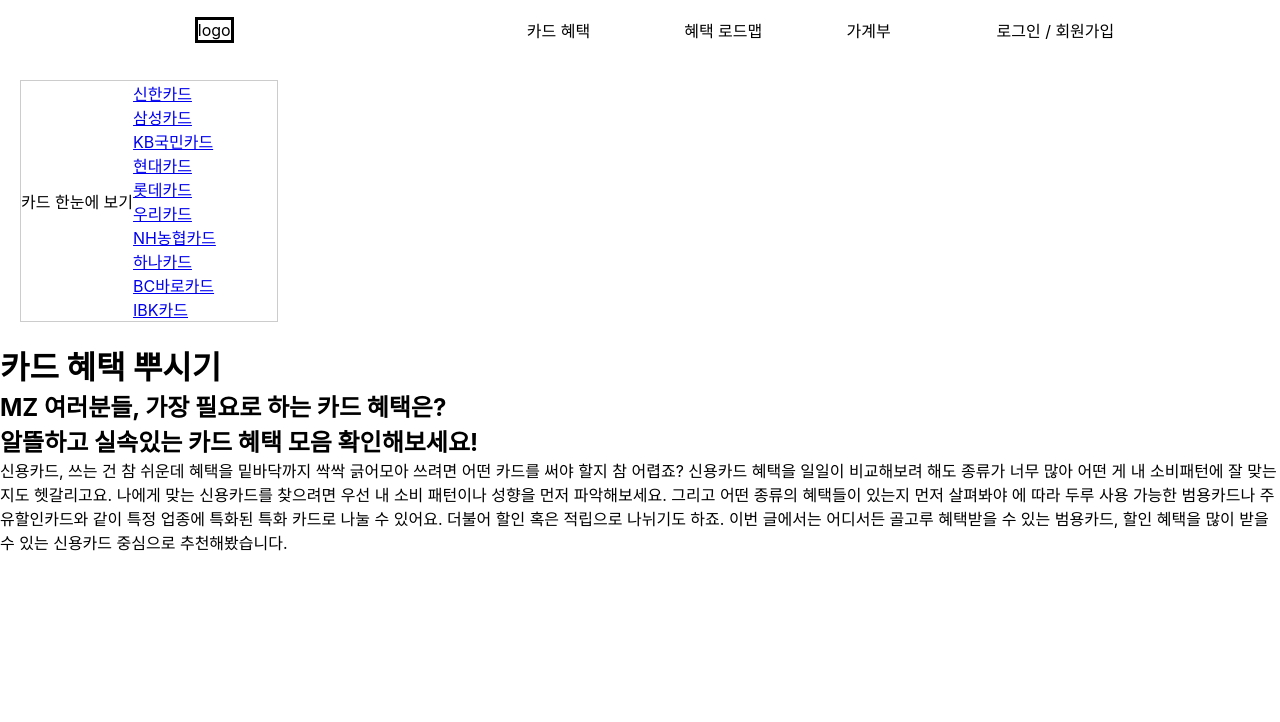
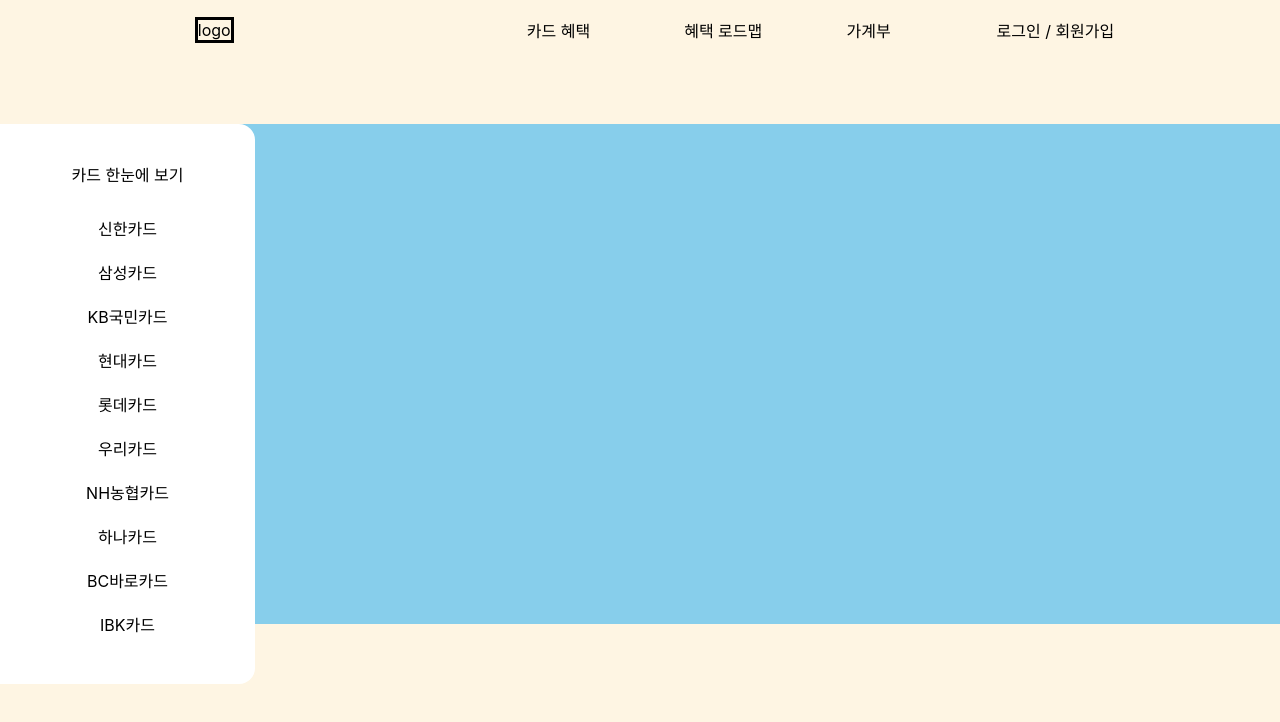
Before and after one commit to 5MZs/5MZs-web, a React (Create React App) app: page /benefit in a window 1280 px wide. Shown: the top 722 px of the page. Built offline with nearby package versions, Linux system fonts and the light colour scheme.

Commit message:
feat: 카드 캐러셀 완성, fetch 구조 완성

```diff
--- a/src/App.css
+++ b/src/App.css
@@ -2,6 +2,20 @@
   padding: 0px;
   margin: 0px;
 }
+
+body {
+  background-color: #FEF5E3;
+}
+
+html, body, #root {
+  height: 100%;
+}
+
+.App {
+  height: 100%;
+  position: relative;
+}
+
 .navbar {
   text-align: center;
   /* padding: 0px 5%; */
--- a/src/App.js
+++ b/src/App.js
@@ -8,8 +8,10 @@
 import Benefit from './component/Benefit';
 import BC from './component/CardNav/BC';
 
+
 function App() {
   return (
+
     <BrowserRouter>
     <div className="App">
       <Nav />
--- a/src/component/Benefit.js
+++ b/src/component/Benefit.js
@@ -1,49 +1,21 @@
 import React from 'react';
+import BenefitCategory from './BenefitCategory';
 import '../styles/benefit.css';
-import { BrowserRouter, Route, Link, Routes } from 'react-router-dom';
+/* import {BrowserRouter, Route, Link, Routes} from 'react-router-dom'; */
 
 /* 카드 서브메뉴 */
 /* 카드헤택 내용 */
 function CardNav() {
-  return(
-    <div>
-        <nav className='CardNav'>
-          <div>
-            <p>카드 한눈에 보기</p>
-          </div>
-            <div>
-              <ul>
-              <li Classname='CardNavList'><Link to="/benefit/shinhan">신한카드</Link></li>
-              <li Classname='CardNavList'><Link to="/benefit/samsung">삼성카드</Link></li>
-              <li Classname='CardNavList'><Link to="/benefit/KB">KB국민카드</Link></li>
-              <li Classname='CardNavList'><Link to="/benefit/hyunda">현대카드</Link></li>
-              <li Classname='CardNavList'><Link to="/benefit/lotte">롯데카드</Link></li>
-              <li Classname='CardNavList'><Link to="/benefit/woori">우리카드</Link></li>
-              <li Classname='CardNavList'><Link to="/benefit/NH">NH농협카드</Link></li>
-              <li Classname='CardNavList'><Link to="/benefit/hana">하나카드</Link></li>
-              <li Classname='CardNavList'><Link to="/benefit/BC">BC바로카드</Link></li>
-              <li Classname='CardNavList'><Link to="/benefit/IBK">IBK카드</Link></li>
-              </ul>
-            </div>
-        </nav>
+    return (
+        <div className="benefitAll">
 
-        <div>
-          <h1>
-          카드 혜택 뿌시기
-          </h1>
-          <h2>
-              MZ 여러분들, 가장 필요로 하는 카드 혜택은? <br/>
-              알뜰하고 실속있는 카드 혜택 모음 확인해보세요!
-          </h2>
-          <p>
-          신용카드, 쓰는 건 참 쉬운데 혜택을 밑바닥까지 싹싹 긁어모아 쓰려면 어떤 카드를 써야 할지 참 어렵죠? 신용카드 혜택을 일일이 비교해보려 해도 종류가 너무 많아 어떤 게 내 소비패턴에 잘 맞는지도 헷갈리고요.
-          나에게 맞는 신용카드를 찾으려면 우선 내 소비 패턴이나 성향을 먼저 파악해보세요. 그리고 어떤 종류의 혜택들이 있는지 먼저 살펴봐야 에 따라 두루 사용 가능한 범용카드나 주유할인카드와 같이 특정 업종에 특화된 특화 카드로 나눌 수 있어요. 더불어 할인 혹은 적립으로 나뉘기도 하죠. 이번 글에서는 어디서든 골고루 혜택받을 수 있는 범용카드, 할인 혜택을 많이 받을 수 있는 신용카드 중심으로 추천해봤습니다.
-          </p>
+          < BenefitCategory />
+
+
+
         </div>
-      </div>
 
-  );
+    )
 }
 
-
 export default CardNav;
--- /dev/null
+++ b/src/component/BenefitCategory.js
@@ -0,0 +1,57 @@
+import React from 'react';
+import '../styles/benefit.css';
+import {Link} from 'react-router-dom';
+
+/* 카드 서브메뉴 */
+/* 카드헤택 내용 */
+function BenefitCategory () {
+    return (
+        <div>
+
+            <div className="cardNav">
+                <div className="cardContent">
+                    <div className="cardSee">
+                        <p>카드 한눈에 보기</p>
+                    </div>
+
+                    <div>
+                        <ul className="cardNavList">
+                            <li>
+                                <Link to="/benefit/shinhan">신한카드</Link>
+                            </li>
+                            <li>
+                                <Link to="/benefit/samsung">삼성카드</Link>
+                            </li>
+                            <li>
+                                <Link to="/benefit/KB">KB국민카드</Link>
+                            </li>
+                            <li>
+                                <Link to="/benefit/hyunda">현대카드</Link>
+                            </li>
+                            <li>
+                                <Link to="/benefit/lotte">롯데카드</Link>
+                            </li>
+                            <li>
+                                <Link to="/benefit/woori">우리카드</Link>
+                            </li>
+                            <li >
+                                <Link to="/benefit/NH">NH농협카드</Link>
+                            </li>
+                            <li>
+                                <Link to="/benefit/hana">하나카드</Link>
+                            </li>
+                            <li>
+                                <Link to="/benefit/BC">BC바로카드</Link>
+                            </li>
+                            <li>
+                                <Link to="/benefit/IBK">IBK카드</Link>
+                            </li>
+                        </ul>
+                    </div>
+                </div>
+            </div>
+        </div>
+    )
+}
+
+export default BenefitCategory;
--- a/src/component/Map.js
+++ b/src/component/Map.js
@@ -33,7 +33,7 @@
         // console.log(process.env.REACT_APP_NAVER_MAP_CLIENT_SECRET);
 
         function success(s) {
-          console.log(s);
+            console.log(s)
         }
         function error(s) {
           console.log(s);
@@ -51,12 +51,12 @@
                     // 지도의 초기 중심 좌표
                     center: new naver
                         .maps
-                        .LatLng(37.5666103, 126.9783882),
+                        .LatLng(37.5527535, 126.964843),
                     logoControl: false, // 네이버 로고 표시 X
                     mapDataControl: false, // 지도 데이터 저작권 컨트롤 표시 X
                     scaleControl: true, // 지도 축척 컨트롤의 표시 여부
                     tileDuration: 200, // 지도 타일을 전환할 때 페이드 인 효과의 지속 시간(밀리초)
-                    zoom: 14, // 지도의 초기 줌 레벨
+                    zoom: 15, // 지도의 초기 줌 레벨
                     zoomControl: true, // 줌 컨트롤 표시
                     zoomControlOptions: {
                         position: naver.maps.Position.RIGHT_BOTTOM // 줌 컨트롤 우하단에 배치
@@ -77,8 +77,7 @@
             initMap();
         } else {
             const script = document.createElement('script');
-            script.src = 'https://openapi.map.naver.com/openapi/v3/maps.js?ncpClientId=' +
-                    `${process.env.REACT_APP_NAVER_MAP_CLIENT_ID}`; // 자신의 Naver Client ID로 변경하세요.
+            script.src = 'https://openapi.map.naver.com/openapi/v3/maps.js?ncpClientId=' +'dbvbdq603l'; // 자신의 Naver Client ID로 변경하세요.
             script.onload = initMap;
             document
                 .head
--- a/src/styles/benefit.css
+++ b/src/styles/benefit.css
@@ -1,52 +1,148 @@
+/* 카드 혜택 페이지 */
+.benefitAll {
+  /* display: flex; */
+  background-color: skyblue;
+  height: 500px;
+  margin-top: 5%;
+  }
+
+  .cardNav {
+    background-color: white;
+    border-radius: 0 16px 16px 0;
+    position: fixed;
+    margin: auto;
+    width: 255px;
+    height: 70%;
+    display: flex;
+    justify-content: center; /* 가로 방향 중앙 정렬 */
+    align-items: center;     /* 세로 방향 중앙 정렬 */
+  }
+
+  .cardContent {
+    display: flex;
+    flex-direction: column;
+    align-items: center;     /* 가로 방향 중앙 정렬 */
+    justify-content: center; /* 세로 방향 중앙 정렬 */
+    width: 100%;              /* .cardNav의 전체 너비를 차지 */
+    height: 100%;             /* .cardNav의 전체 높이를 차지 */
+  }
+
+  .cardSee {
+    white-space: nowrap;
+    text-align: center;
+    margin-bottom: 20px;     /* 제목과 리스트 사이에 여백 추가 */
+  }
+
+  .cardNavList {
+    list-style: none;        /* 기본 목록 스타일 제거 */
+    padding: 0;              /* 기본 패딩 제거 */
+    margin: 0;               /* 기본 마진 제거 */
+    display: flex;
+    flex-direction: column;  /* 리스트 항목을 세로로 정렬 */
+    align-items: center;     /* 리스트 항목을 가로 방향으로 중앙 정렬 */
+  }
+
+  .cardNavList li {
+    margin: 10px 0;          /* 리스트 항목 사이에 여백 추가 */
+  }
+
+  .cardNavList a {
+    text-decoration: none;   /* 링크 밑줄 제거 */
+    color: black;            /* 링크 색상 설정 */
+  }
+
+
+/*
+  .cardBox {
+    margin-left: auto;
+    margin-right: auto;
+    text-align: center;
+    width: 80%;
+}
+ */
+
 /*     카드 서브메뉴   */
-.CardNav {
+/* .cardNav {
     width: 20%;
     display: flex;
     margin: 20px;
     flex: column;
     align-items: center;
     margin: 20px;
-    border: 1px solid #CCC;
+    border: 1px solid black;
 }
 
-.CardNav ul {
+.cardNavList {
   margin: auto;
   list-style: none;
 }
-.carouselContainer{
-  display: flex;
-}
-/* BC 카드 */
-.carouselBox {
-  margin-top: 40px;
-  width: 80%;
-  height: 300px;
-  display: inline-flex;
-  margin-left: auto;
-  margin-right: auto;
-  background-color: #CCC;
-}
-.carouselBox div{
-  margin-left: auto;
-  margin-right: auto;
-  display: inline-flex;
-}
-.carouselImage{
-  margin: 0px 1%;
-  height: 250px;
-  margin-top: 25px;
-  object-fit: contain;
-}
-.carouselMainImage{
-  height: 300px;
-  object-fit: contain;
+
+.cardSee {
+  width: 50px;
+  height: 100px;
 }
 
-@keyframes leftSlide {
-  0% {
-    left:100px;
-  }
-  100% {
-    left:300px;
-  }
+
+.cardBox {
+  margin-left: auto;
 }
+*/
+
+/* 캐러셀 */
+/* 캐러셀 전체 컨테이너 이미지 */
+.benefitCategory {
+  margin-bottom: 20px; /* 캐러셀과의 간격을 설정 */
+}
+
+.box {
+  display: flex;
+  margin-top: 100px;
+  margin-left: 255px;
+  justify-content: center;
+  align-items: center;
+  flex-direction: column;
+  gap: 20px;
+}
+.imageContainer {
+  display: flex;
+  align-items: center;
+  justify-content: center;
+}
+
+/* 개별 이미지 박스 */
+.imageBox {
+  width: 30%;
+  overflow: hidden;
+  position: relative;
+/*   margin: 20px 0; */
+}
+
+/*이미지 포함하고 있는 래퍼*/
+.imageWrapper {
+  display: flex;
+  transition: transform 0.5s ease-in-out;
+  width: 100%;
+}
+
+/*개별 이미지 스타일링 */
+.cardImage {
+  width: 300px;
+  min-width: 100%;
+  height: 250px;
+  text-align: center;
+}
+
+/* 캐러셀 버튼 */
+.btn {
+  background-color: #ddd;
+  border: none;
+  padding: 10px;
+  cursor: pointer;
+  flex: 0 0 auto;
+}
+.btn:hover {
+  background-color: #ccc;
+}
+.btn:focus {
+  outline: none;
+}
```
Also changed, not shown: src/component/CardNav/BC.js (+88 -66 lines), public/img/gg.png (added), 1 other file (tests, documents, lock files or other folders).
